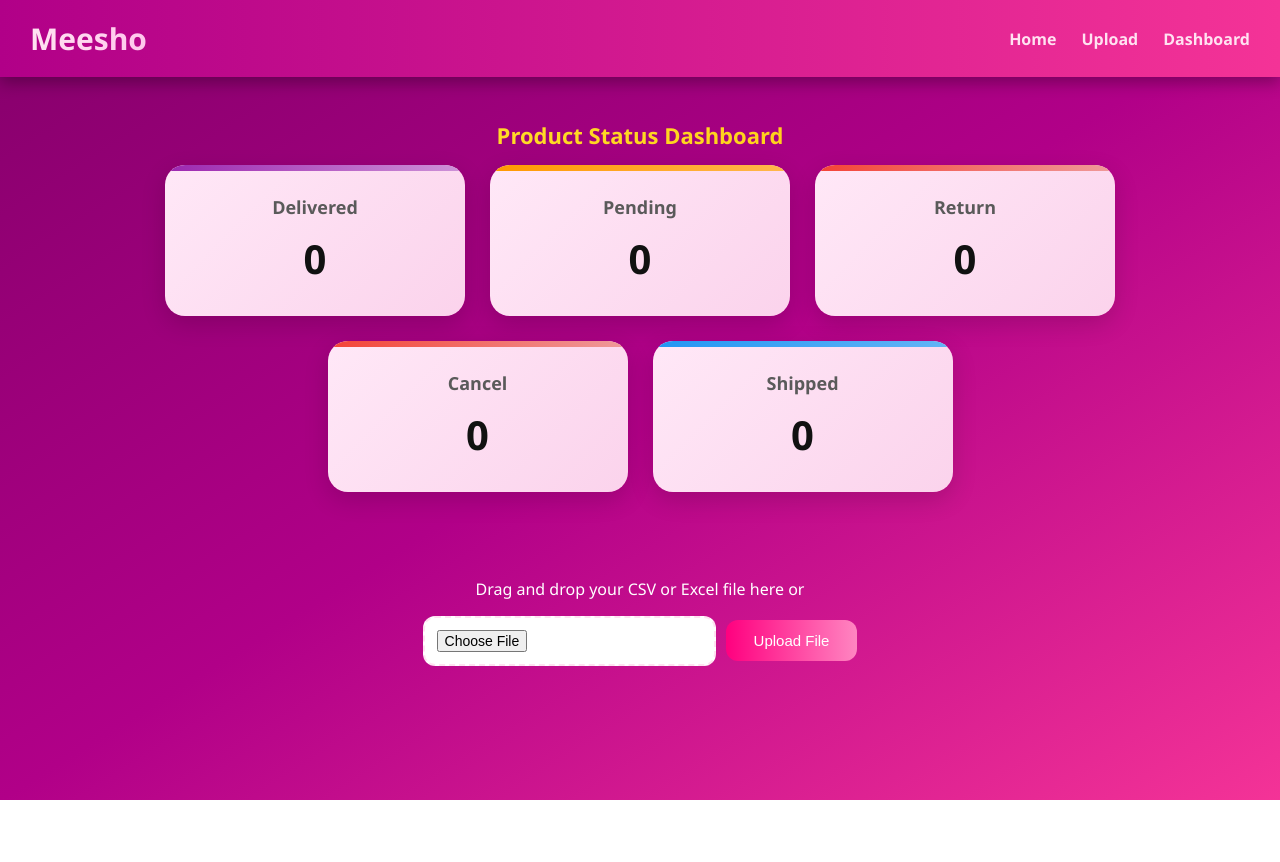
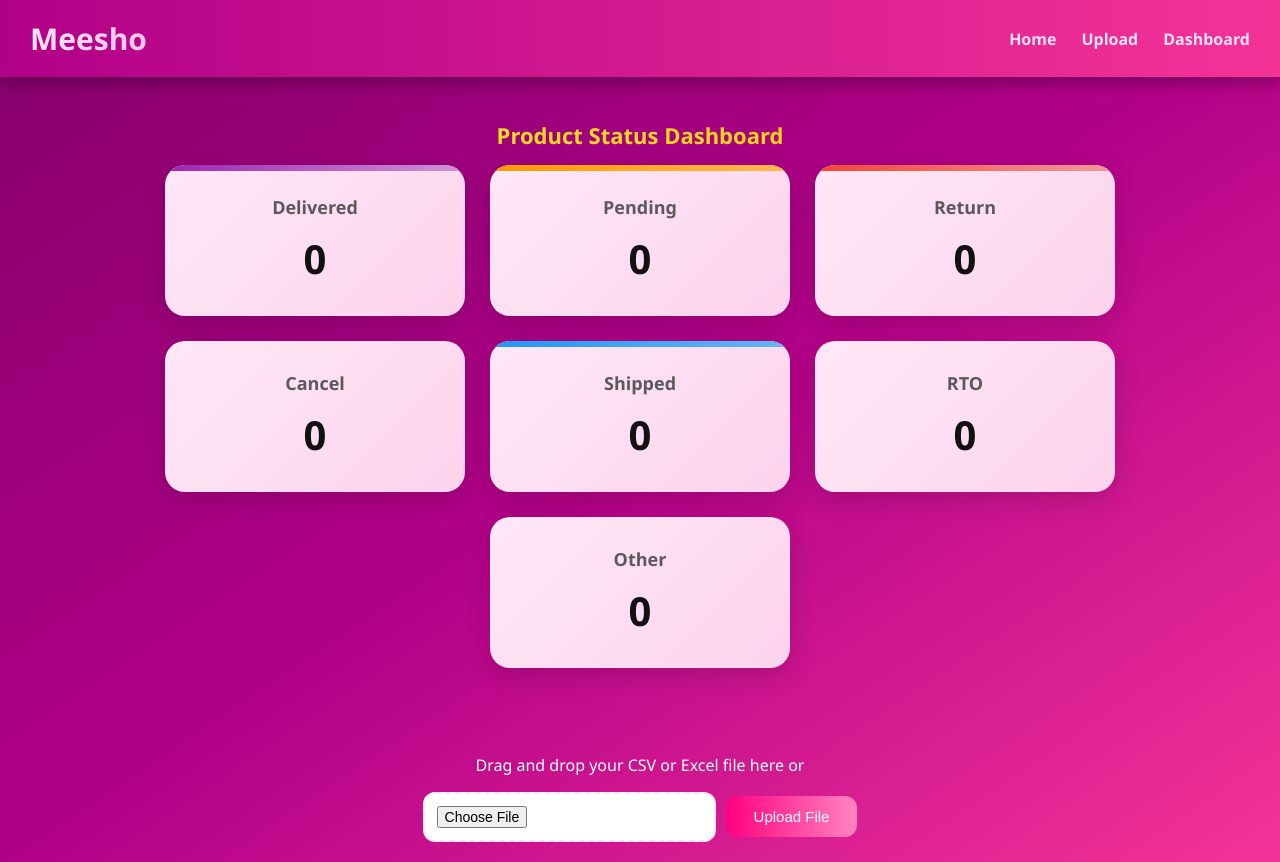
Before and after one commit to avinash-18-art/product-report, a React (Create React App) app in the folder Frontend/frontend/: page / in a window 1280 px wide. Before the commit the page ends 800 px from the top, so only its background shows below. Built offline with nearby package versions, Linux system fonts and the light colour scheme.

Commit message:
new code

```diff
--- a/Frontend/frontend/src/Components/Excel.js
+++ b/Frontend/frontend/src/Components/Excel.js
@@ -17,7 +17,12 @@
 
   const handleFileChange = (e) => {
     const selectedFile = e.target.files?.[0];
-    if (selectedFile && (selectedFile.name.endsWith('.csv') || selectedFile.name.endsWith('.xlsx') || selectedFile.name.endsWith('.xls'))) {
+    if (
+      selectedFile &&
+      (selectedFile.name.endsWith('.csv') ||
+        selectedFile.name.endsWith('.xlsx') ||
+        selectedFile.name.endsWith('.xls'))
+    ) {
       setFile(selectedFile);
     } else {
       alert('Please upload a valid CSV or Excel file');
@@ -28,7 +33,12 @@
     e.preventDefault();
     setDragActive(false);
     const droppedFile = e.dataTransfer.files[0];
-    if (droppedFile && (droppedFile.name.endsWith('.csv') || droppedFile.name.endsWith('.xlsx') || droppedFile.name.endsWith('.xls'))) {
+    if (
+      droppedFile &&
+      (droppedFile.name.endsWith('.csv') ||
+        droppedFile.name.endsWith('.xlsx') ||
+        droppedFile.name.endsWith('.xls'))
+    ) {
       setFile(droppedFile);
     } else {
       alert('Only .csv or .xlsx files are supported');
@@ -62,7 +72,6 @@
 
       const result = res.data;
 
-      // Set values from API response
       setData({
         delivered: result.delivered?.length || 0,
         rto: result.rto?.length || 0,
@@ -72,10 +81,9 @@
         shipped: result.shipped?.length || 0,
         other: result.other?.length || 0,
       });
-
     } catch (err) {
-      console.error("Upload failed", err);
-      alert("Upload failed");
+      console.error('Upload failed', err);
+      alert('Upload failed');
     }
   };
 
@@ -90,16 +98,37 @@
         </div>
       </nav>
 
-      <h1 className='heading'>Product Status Dashboard</h1>
+      <h1 className="heading">Product Status Dashboard</h1>
 
       <div className="status-boxes">
-
-        <div  className="box buy">Delivered<br /><span>{data.other}</span></div>
-        <div className="box rto">Pending<br /><span>{data.pending}</span></div>
-        <div className="box return">Return<br /><span>{data.return}</span></div>
-        <div className="box return">Cancel<br /><span>{data.cancel}</span></div>
-        <div className="box shipped">Shipped<br /><span>{data.shipped}</span></div>
-
+        <div className="box buy">
+          Delivered<br />
+          <span>{data.delivered}</span>
+        </div>
+        <div className="box rto">
+          Pending<br />
+          <span>{data.pending}</span>
+        </div>
+        <div className="box return">
+          Return<br />
+          <span>{data.return}</span>
+        </div>
+        <div className="box cancel">
+          Cancel<br />
+          <span>{data.cancel}</span>
+        </div>
+        <div className="box shipped">
+          Shipped<br />
+          <span>{data.shipped}</span>
+        </div>
+        <div className="box other">
+          RTO<br />
+          <span>{data.rto}</span>
+        </div>
+        <div className="box other">
+          Other<br />
+          <span>{data.other}</span>
+        </div>
       </div>
 
       <div
```
Also changed, not shown: 1 other file (tests, documents, lock files or other folders).
